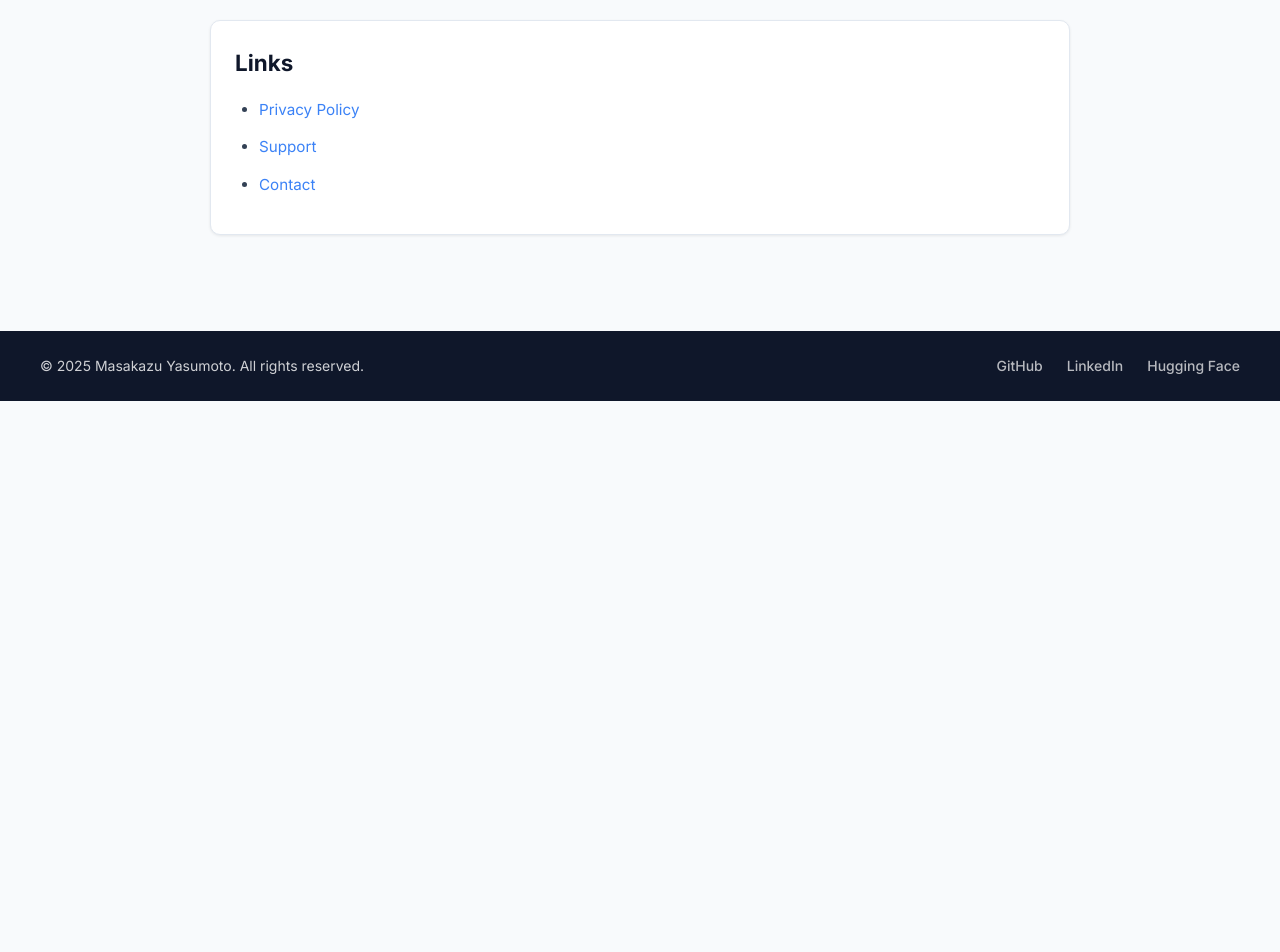
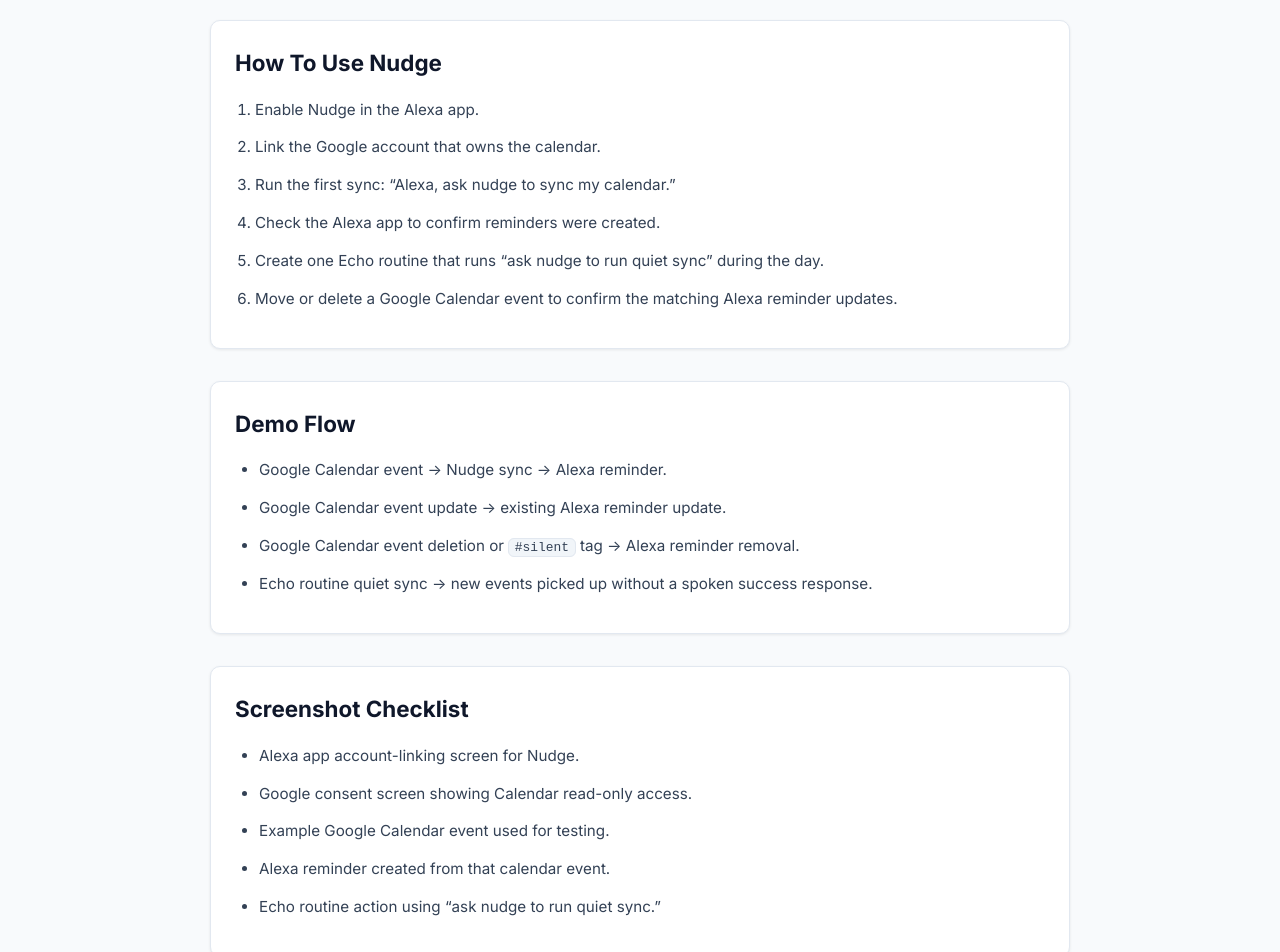
Before and after one commit to myasumoto16/Portfolio-Website, a React (Vite) app: page /projects/nudge in a window 1280 px wide. Shown: the part 1320-2272 px from the top of the page. Before the commit the page ends 1721 px from the top, so only its background shows below. Built offline with nearby package versions, Linux system fonts and the light colour scheme; no server answers.

Commit message:
Add Nudge usage and screenshot guidance

```diff
--- a/src/components/NudgePage.css
+++ b/src/components/NudgePage.css
@@ -22,3 +22,11 @@
 .nudge-inline-links li {
   margin-bottom: var(--space-3);
 }
+
+.nudge-step-list {
+  padding-left: 1.25rem;
+}
+
+.nudge-step-list li {
+  margin-bottom: var(--space-3);
+}
--- a/src/components/NudgePage.tsx
+++ b/src/components/NudgePage.tsx
@@ -91,6 +91,39 @@
             </section>
 
             <section className="project-section">
+              <h2>How To Use Nudge</h2>
+              <ol className="nudge-step-list">
+                <li>Enable Nudge in the Alexa app.</li>
+                <li>Link the Google account that owns the calendar.</li>
+                <li>Run the first sync: “Alexa, ask nudge to sync my calendar.”</li>
+                <li>Check the Alexa app to confirm reminders were created.</li>
+                <li>Create one Echo routine that runs “ask nudge to run quiet sync” during the day.</li>
+                <li>Move or delete a Google Calendar event to confirm the matching Alexa reminder updates.</li>
+              </ol>
+            </section>
+
+            <section className="project-section">
+              <h2>Demo Flow</h2>
+              <ul>
+                <li>Google Calendar event → Nudge sync → Alexa reminder.</li>
+                <li>Google Calendar event update → existing Alexa reminder update.</li>
+                <li>Google Calendar event deletion or <code>#silent</code> tag → Alexa reminder removal.</li>
+                <li>Echo routine quiet sync → new events picked up without a spoken success response.</li>
+              </ul>
+            </section>
+
+            <section className="project-section">
+              <h2>Screenshot Checklist</h2>
+              <ul>
+                <li>Alexa app account-linking screen for Nudge.</li>
+                <li>Google consent screen showing Calendar read-only access.</li>
+                <li>Example Google Calendar event used for testing.</li>
+                <li>Alexa reminder created from that calendar event.</li>
+                <li>Echo routine action using “ask nudge to run quiet sync.”</li>
+              </ul>
+            </section>
+
+            <section className="project-section">
               <h2>Links</h2>
               <ul className="nudge-inline-links">
                 <li>
@@ -180,11 +213,34 @@
           <>
             <section className="project-section">
               <h2>Getting Started</h2>
-              <ul>
+              <ol className="nudge-step-list">
                 <li>Enable Nudge in the Alexa app.</li>
                 <li>Link the Google account that owns the calendar.</li>
                 <li>Say “Alexa, ask nudge to sync my calendar.”</li>
                 <li>Create one Echo routine that runs “ask nudge to run quiet sync” at 7 AM, 11 AM, 3 PM, 7 PM, and 11 PM.</li>
+              </ol>
+            </section>
+
+            <section className="project-section">
+              <h2>Routine Instructions</h2>
+              <ol className="nudge-step-list">
+                <li>Open the Alexa app.</li>
+                <li>Create a routine that runs on an Echo device.</li>
+                <li>Set the first trigger for 7 AM.</li>
+                <li>Add the custom command “ask nudge to run quiet sync.”</li>
+                <li>Add a 4-hour wait and repeat the same custom command.</li>
+                <li>Continue until the routine covers 7 AM, 11 AM, 3 PM, 7 PM, and 11 PM.</li>
+              </ol>
+            </section>
+
+            <section className="project-section">
+              <h2>Demo Screenshot Checklist</h2>
+              <ul>
+                <li>Account linking completed in the Alexa app.</li>
+                <li>Google Calendar event before sync.</li>
+                <li>Alexa reminder created after sync.</li>
+                <li>Echo routine custom command for quiet sync.</li>
+                <li>Delete-data command or support instructions, if requested during review.</li>
               </ul>
             </section>
 
```
